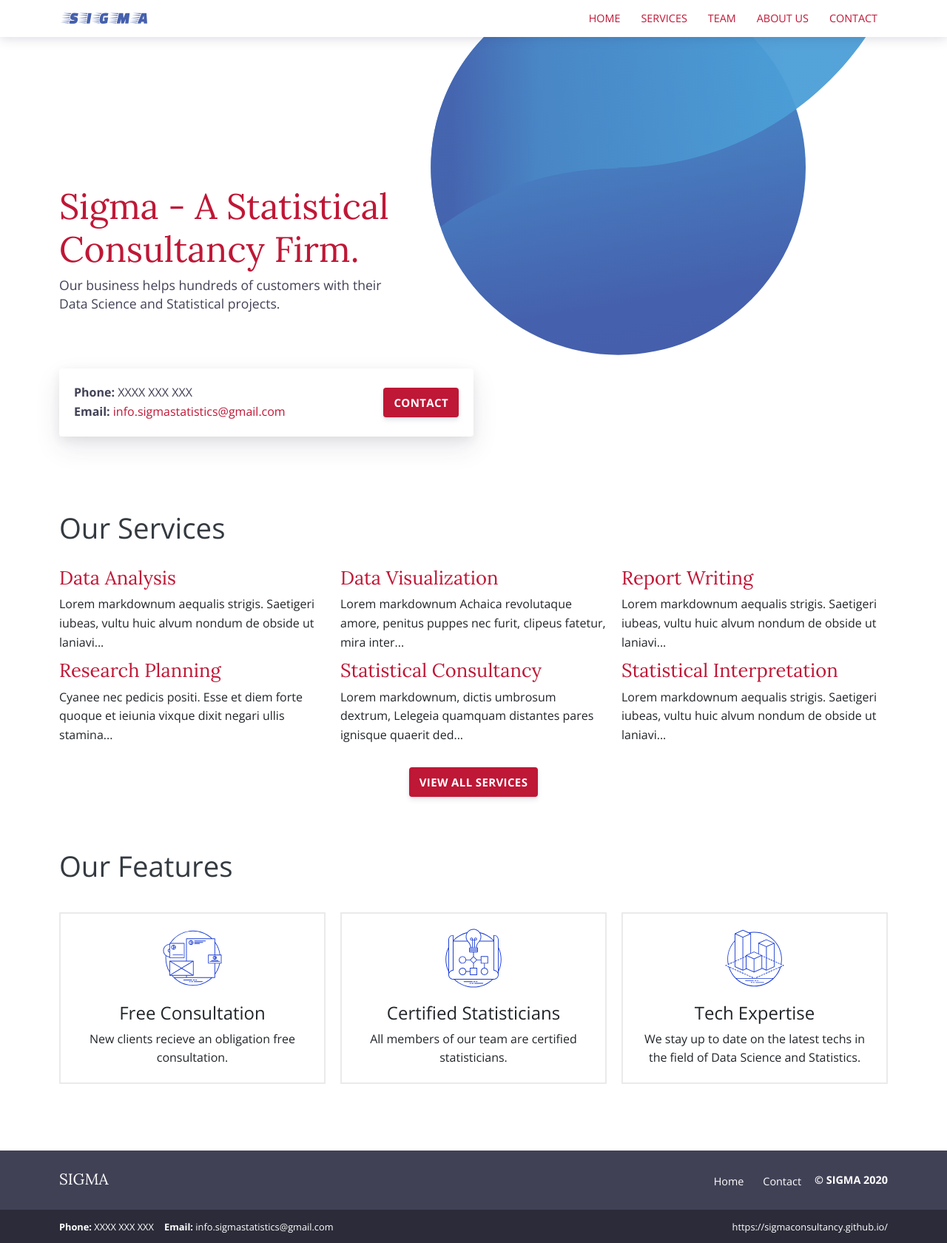
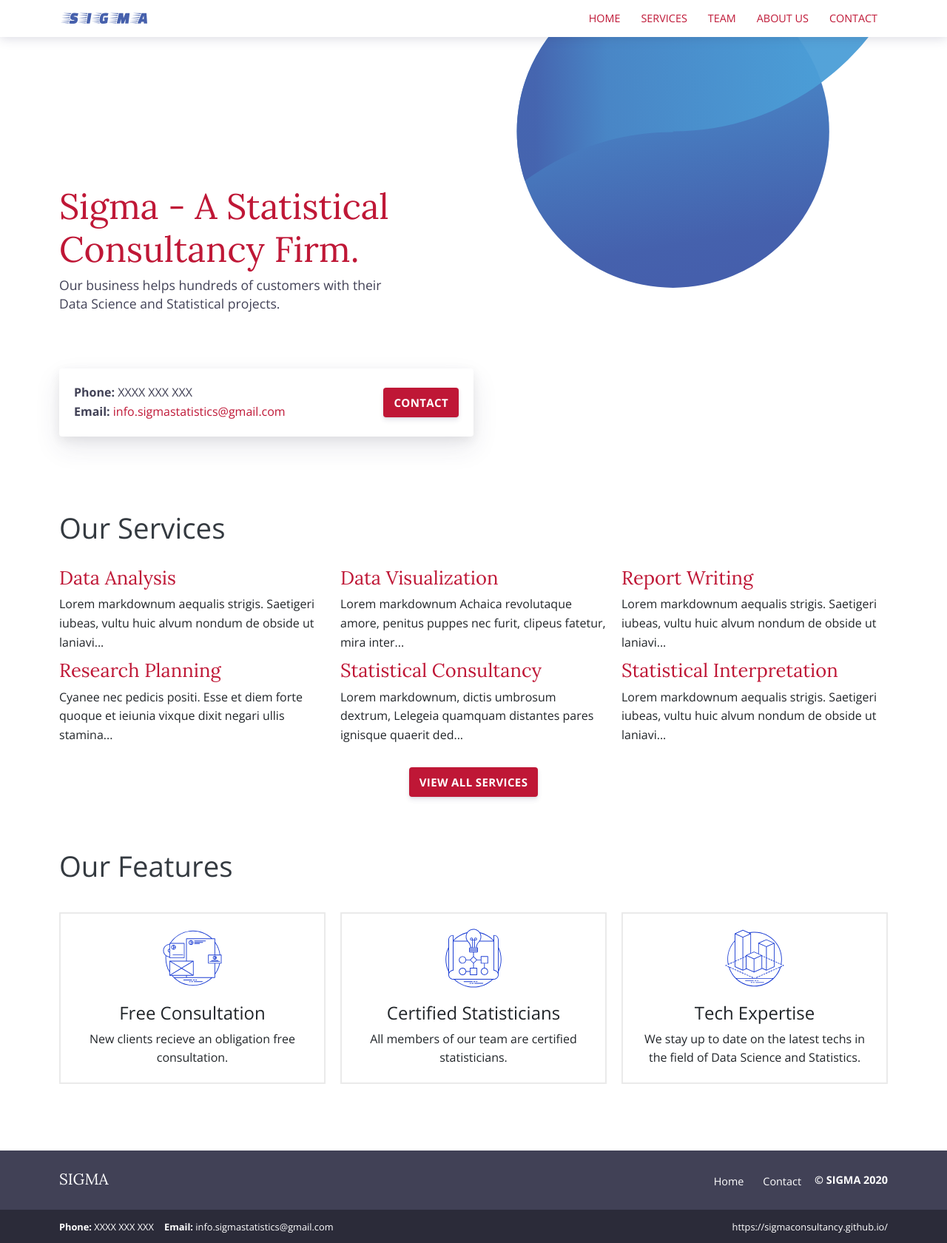
Before and after one commit to sigmaconsultancy/sigmaconsultancy.github.io, a Jekyll site: the page built from index.html, in a window 1280 px wide. Shown: the whole page at 74% size. Built offline with Jekyll 4.4.1, drawn with Linux system fonts in a browser that asks for light colours.

Commit message:
Update _home.scss

```diff
--- a/_sass/pages/_home.scss
+++ b/_sass/pages/_home.scss
@@ -4,15 +4,15 @@
   background-size: 100%;
   background-position: 49px -40px;
   @include media-breakpoint-up(sm) {
-    background-size: 90%;
+    background-size: 80%;
     background-position: 159px -40px;
   }
   @include media-breakpoint-up(md) {
-    background-size: 70%;
+    background-size: 60%;
     background-position: 100% -50px;
   }
   @include media-breakpoint-up(lg) {
-    background-size: 60%;
+    background-size: 50%;
     background-position: 100% -70px;
   }
   .call {
```
